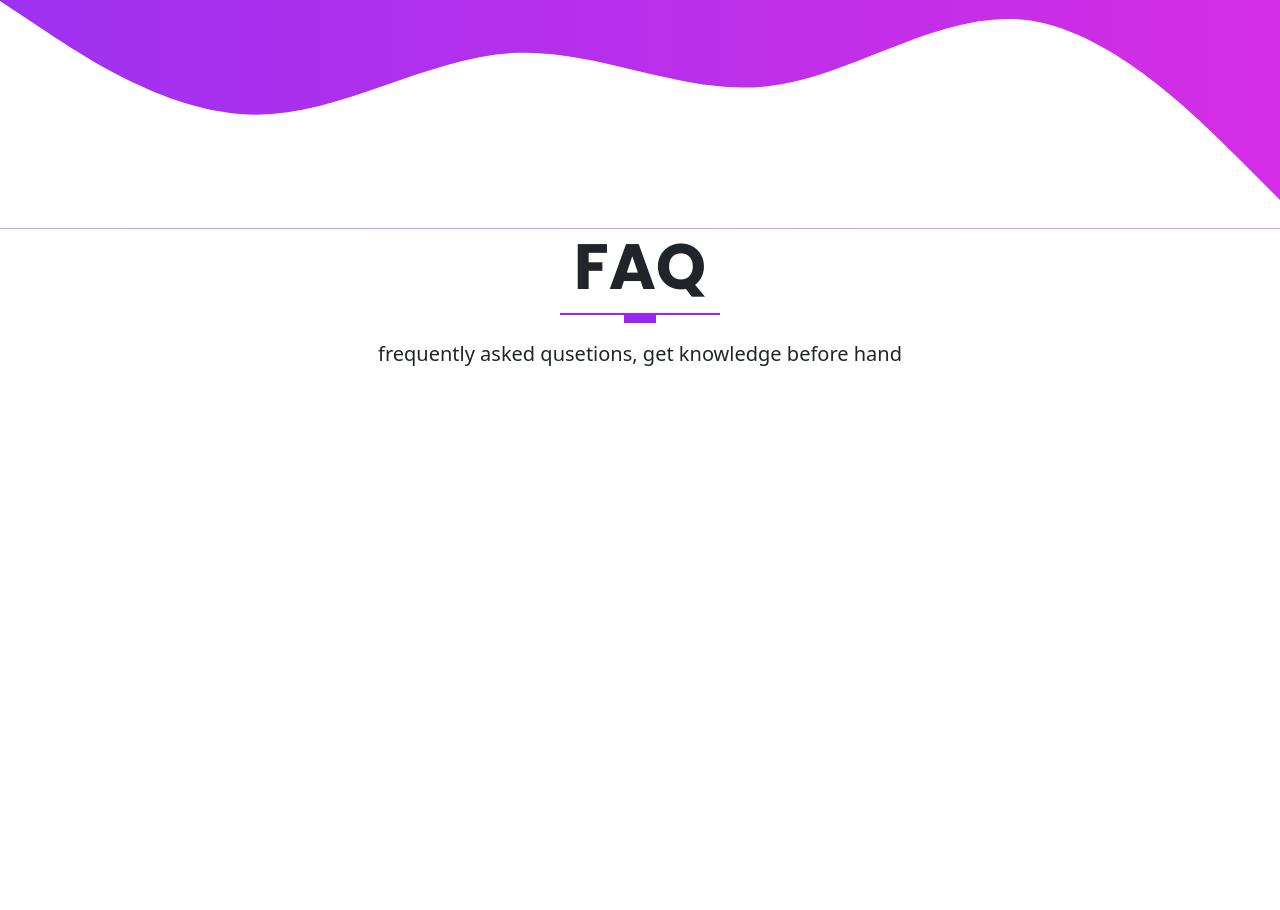
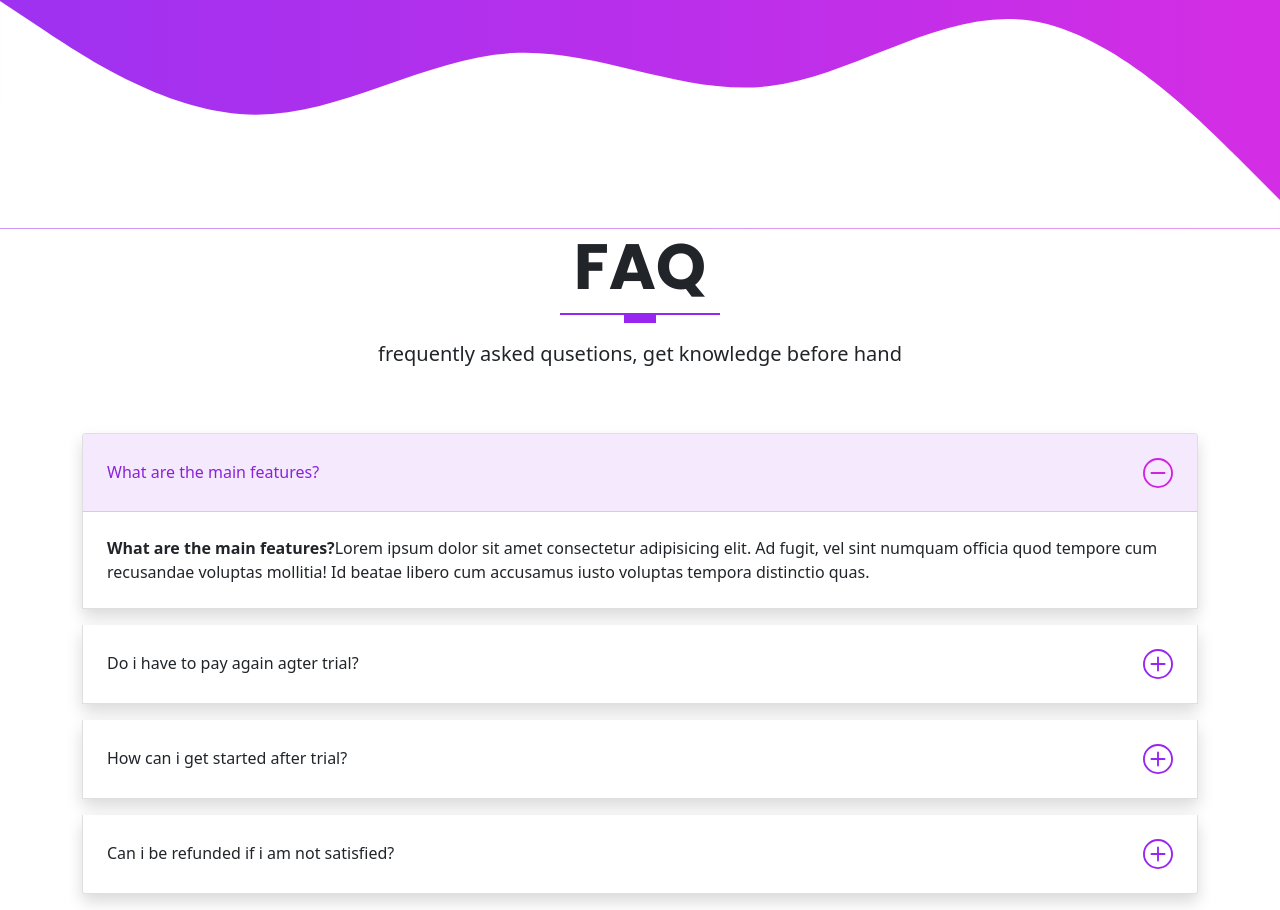
Before and after one commit to SohailV/myportfolio, a website: page index.html in a window 1280 px wide. Shown: the part 4106-5016 px from the top of the page. Before the commit the page ends 4491 px from the top, so only its background shows below. Drawn offline with nearby package versions, Linux system fonts and the light colour scheme.

Commit message:
Faq done latest work in progress

```diff
--- a/index.html
+++ b/index.html
@@ -516,6 +516,65 @@
                 <div class="heading-line"></div>
                 <p class="lead">frequently asked qusetions, get knowledge before hand</p>
             </div>
+            <!-- accordian content -->
+            <div class="row mt-5">
+                <div class="col-md-12">
+                    <div class="accordion" id="accordionExample">
+                        <!-- accordian item 1 -->
+                        <div class="accordion-item shadow mb-3">
+                          <h2 class="accordion-header" id="headingOne">
+                            <button class="accordion-button" type="button" data-bs-toggle="collapse" data-bs-target="#collapseOne" aria-expanded="true" aria-controls="collapseOne">
+                                What are the main features?
+                            </button>
+                          </h2>
+                          <div id="collapseOne" class="accordion-collapse collapse show" aria-labelledby="headingOne" data-bs-parent="#accordionExample">
+                            <div class="accordion-body">
+                              <strong>What are the main features?</strong>Lorem ipsum dolor sit amet consectetur adipisicing elit. Ad fugit, vel sint numquam officia quod tempore cum recusandae voluptas mollitia! Id beatae libero cum accusamus iusto voluptas tempora distinctio quas.
+                            </div>
+                          </div>
+                        </div>
+                        <!-- accordian item 2 -->
+                        <div class="accordion-item shadow mb-3">
+                          <h2 class="accordion-header" id="headingTwo">
+                            <button class="accordion-button collapsed" type="button" data-bs-toggle="collapse" data-bs-target="#collapseTwo" aria-expanded="false" aria-controls="collapseTwo">
+                              Do i have to pay again agter trial?
+                            </button>
+                          </h2>
+                          <div id="collapseTwo" class="accordion-collapse collapse" aria-labelledby="headingTwo" data-bs-parent="#accordionExample">
+                            <div class="accordion-body">
+                              <strong>Do i have to pay again agter trial?</strong>Lorem ipsum dolor sit amet consectetur adipisicing elit. Ad fugit, vel sint numquam officia quod tempore cum recusandae voluptas mollitia! Id beatae libero cum accusamus iusto voluptas tempora distinctio quas.
+                            </div>
+                          </div>
+                        </div>
+                        <!-- accordian item 3 -->
+                        <div class="accordion-item shadow mb-3">
+                          <h2 class="accordion-header" id="headingThree">
+                            <button class="accordion-button collapsed" type="button" data-bs-toggle="collapse" data-bs-target="#collapseThree" aria-expanded="false" aria-controls="collapseThree">
+                              How can i get started after trial?
+                            </button>
+                          </h2>
+                          <div id="collapseThree" class="accordion-collapse collapse" aria-labelledby="headingThree" data-bs-parent="#accordionExample">
+                            <div class="accordion-body">
+                              <strong>How can i get started after trial?</strong>Lorem ipsum dolor sit amet consectetur adipisicing elit. Ad fugit, vel sint numquam officia quod tempore cum recusandae voluptas mollitia! Id beatae libero cum accusamus iusto voluptas tempora distinctio quas.
+                            </div>
+                          </div>
+                        </div>
+                        <!-- accordian item 4 -->
+                        <div class="accordion-item shadow mb-3">
+                            <h2 class="accordion-header" id="headingFour">
+                              <button class="accordion-button collapsed" type="button" data-bs-toggle="collapse" data-bs-target="#collapseFour" aria-expanded="false" aria-controls="collapseThree">
+                                Can i be refunded if i am not satisfied?
+                              </button>
+                            </h2>
+                            <div id="collapseFour" class="accordion-collapse collapse" aria-labelledby="headingFour" data-bs-parent="#accordionExample">
+                              <div class="accordion-body">
+                                <strong>Can i be refunded if i am not satisfied?</strong>Lorem ipsum dolor sit amet consectetur adipisicing elit. Ad fugit, vel sint numquam officia quod tempore cum recusandae voluptas mollitia! Id beatae libero cum accusamus iusto voluptas tempora distinctio quas.
+                              </div>
+                            </div>
+                          </div>
+                      </div>
+                </div>
+            </div>
         </div>
     </section>
 
```
Also changed, not shown: scss/_custom.scss (+2 -0 lines), assets/css/style.css.
